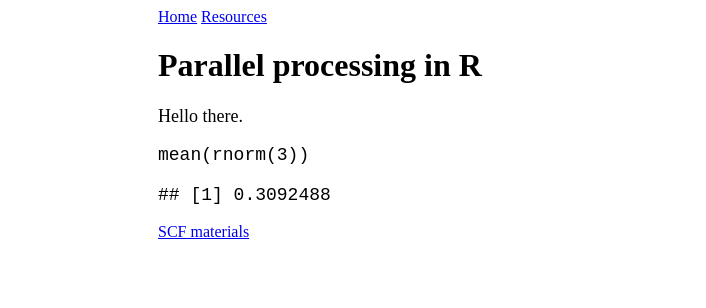
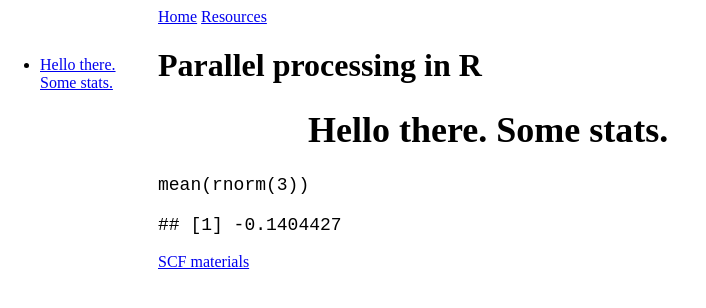
Before and after one commit to paciorek/tutorial-test, a Jekyll site: the page built from more_info.md, in a window 1280 px wide. Shown: the top 308 px of the page, without its empty margins (0-706 px from the left). Built offline with Jekyll 4.4.1, drawn with Linux system fonts in a browser that asks for light colours.

Commit message:
more checking

````diff
--- a/more_info.Rmd
+++ b/more_info.Rmd
@@ -3,7 +3,7 @@ title: Parallel processing in R
 layout: default
 ---
 
-Hello there.
+# Hello there. Some stats.
 
 ```{r}
 mean(rnorm(3))
--- a/more_info.md
+++ b/more_info.md
@@ -3,8 +3,9 @@ layout: default
 title: Parallel processing in R
 ---
 
-Hello there.
+Hello there. Some stats.
+========================
 
     mean(rnorm(3))
 
-    ## [1] 0.3092488
+    ## [1] -0.1404427
````
